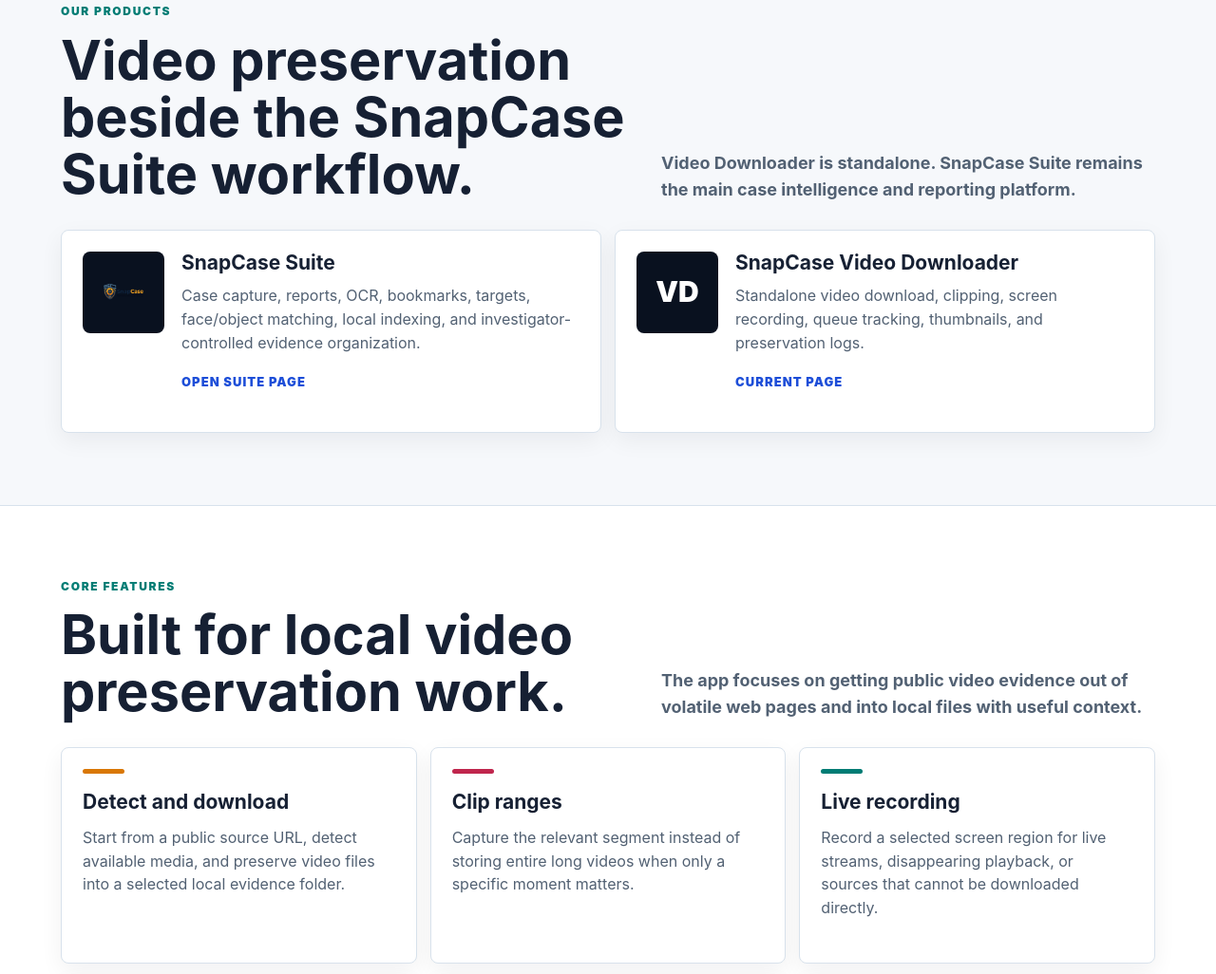
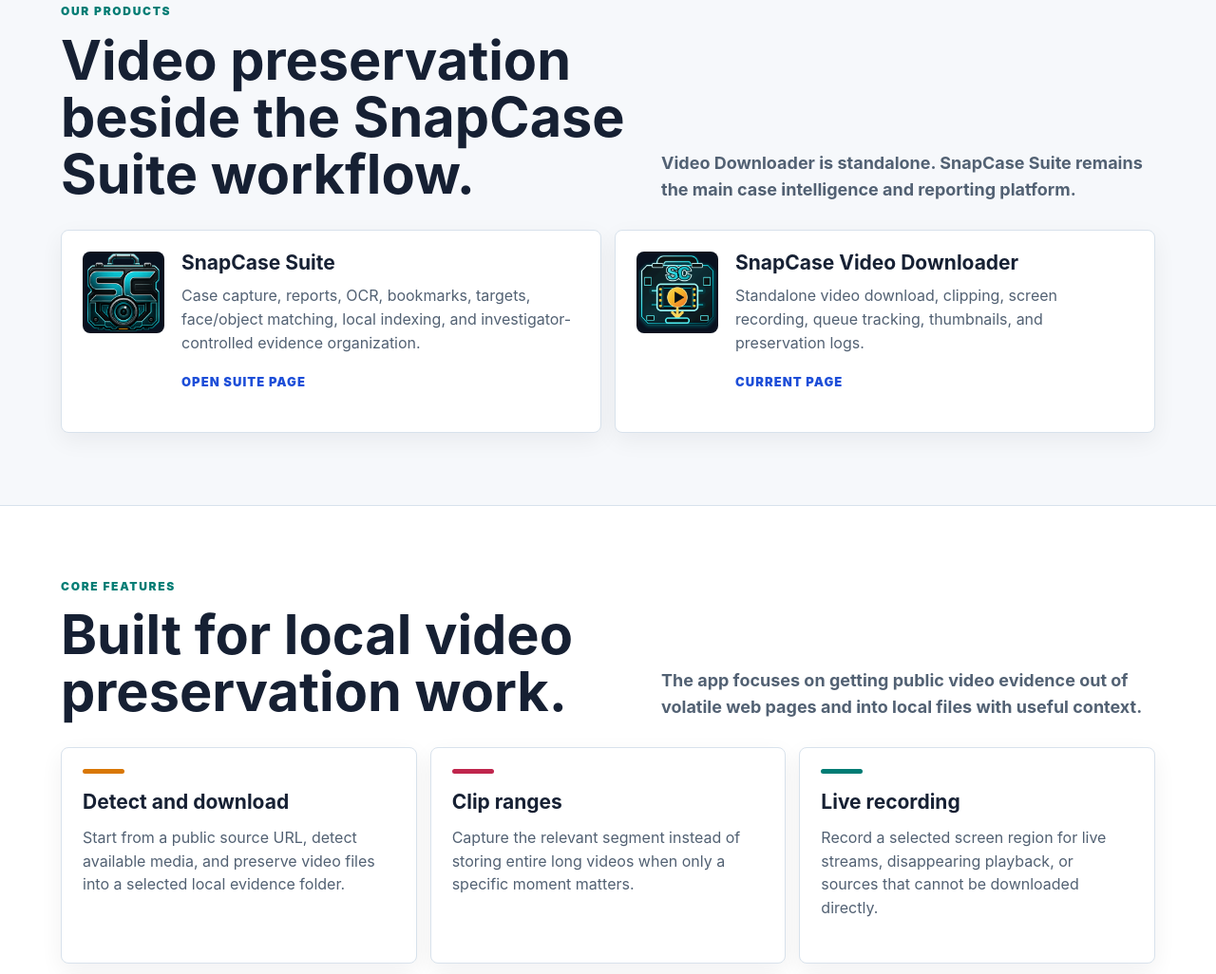
Before and after one commit to snapcaseforensics-max/snapcaseforensics-max.github.io, a plain HTML site: page video-downloader/index.html in a window 1280 px wide. Shown: the part 814-1840 px from the top of the page at 95% size. Drawn offline with Linux system fonts and the light colour scheme.

Commit message:
Use real product icons

```diff
--- a/video-downloader/index.html
+++ b/video-downloader/index.html
@@ -350,8 +350,8 @@
       font-weight: 950;
     }
     .product-icon img {
-      width: 60px;
-      height: 60px;
+      width: 82px;
+      height: 82px;
       object-fit: contain;
     }
     .product-card p {
@@ -632,7 +632,7 @@
         </div>
         <div class="product-card-grid">
           <a class="product-card" href="../" aria-label="Open SnapCase Suite product page">
-            <div class="product-icon"><img src="../assets/snapcase-logo.png" alt="" /></div>
+            <div class="product-icon"><img src="../assets/snapcase-suite-icon.png" alt="" /></div>
             <div>
               <h3>SnapCase Suite</h3>
               <p>Case capture, reports, OCR, bookmarks, targets, face/object matching, local indexing, and investigator-controlled evidence organization.</p>
@@ -640,7 +640,7 @@
             </div>
           </a>
           <a class="product-card" href="./" aria-label="Open SnapCase Video Downloader product page">
-            <div class="product-icon">VD</div>
+            <div class="product-icon"><img src="../assets/snapcase-video-downloader-icon.png" alt="" /></div>
             <div>
               <h3>SnapCase Video Downloader</h3>
               <p>Standalone video download, clipping, screen recording, queue tracking, thumbnails, and preservation logs.</p>
```
Also changed, not shown: index.html (+4 -4 lines), assets/snapcase-suite-icon.png (added), assets/snapcase-video-downloader-icon.png (added).
